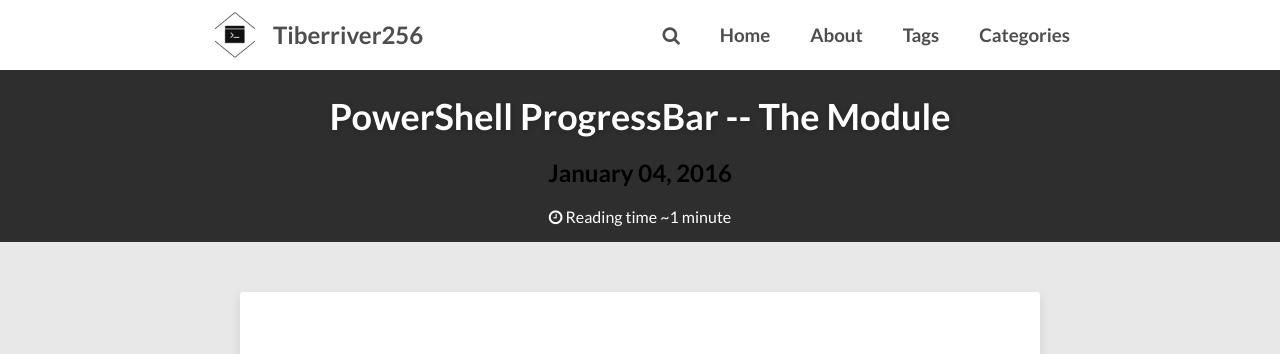
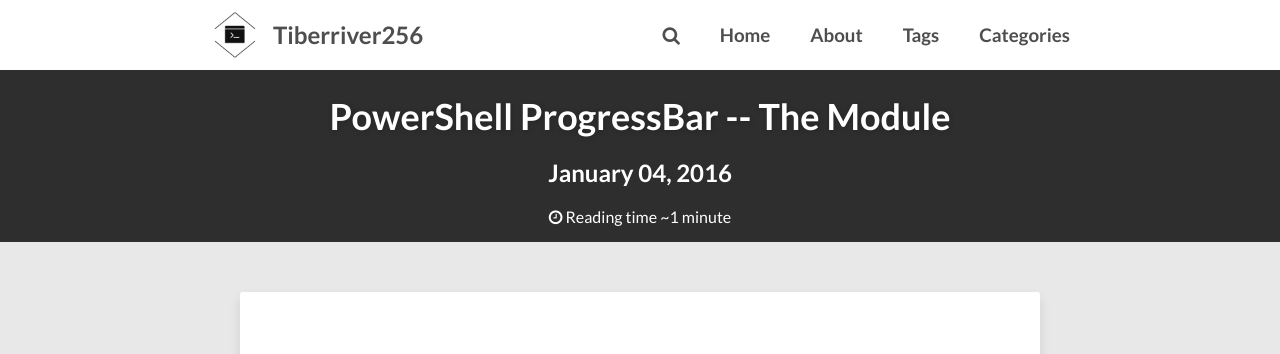
Before and after one commit to Tiberriver256/Tiberriver256.GitHub.io, a Jekyll site: the page built from _posts/2016-01-04-PowerShellProgress-TheModule.md, in a window 1280 px wide. Shown: the top 354 px of the page. Built offline with Jekyll 4.4.1, drawn with Linux system fonts in a browser that asks for light colours; comment, search, counter and statistics services are not loaded.

Commit message:
Entry date in title should be white

```diff
--- a/_sass/_page.scss
+++ b/_sass/_page.scss
@@ -622,6 +622,10 @@
 	p {
 		color: $white;
 	}
+
+	.entry-date {
+		color: $white;
+	}
 }
 
 .header-menu {
```
